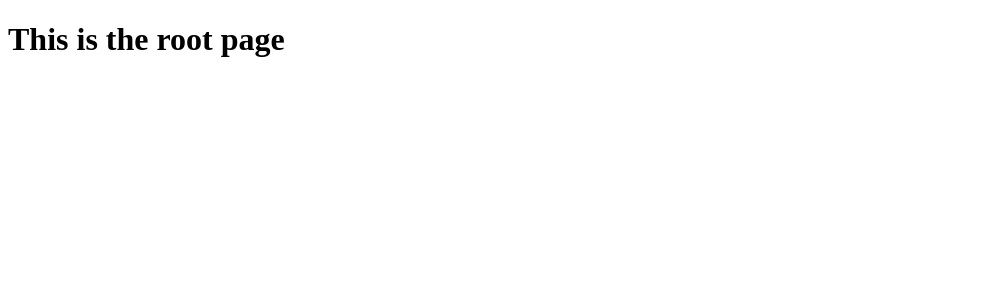
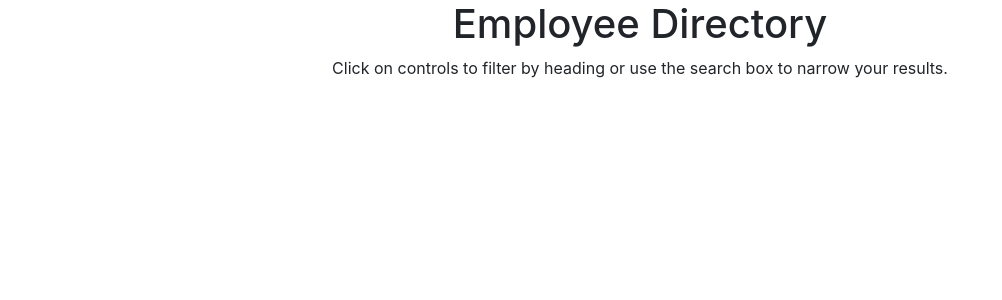
Before and after one commit to sharonkim09/react-employee-app, a React (Create React App) app: page / in a window 1280 px wide. Shown: the top 300 px of the page, without its empty margins (0-1002 px from the left). Built offline with nearby package versions, Linux system fonts and the light colour scheme.

Commit message:
added heading and description to root

```diff
--- a/public/index.html
+++ b/public/index.html
@@ -1,14 +1,12 @@
 <!DOCTYPE html>
 <html lang="en">
+
 <head>
   <meta charset="utf-8" />
   <link rel="icon" href="%PUBLIC_URL%/favicon.ico" />
   <meta name="viewport" content="width=device-width, initial-scale=1" />
   <meta name="theme-color" content="#000000" />
-    <meta
-      name="description"
-      content="Web site created using create-react-app"
-    />
+  <meta name="description" content="Web site created using create-react-app" />
   <link rel="apple-touch-icon" href="%PUBLIC_URL%/logo192.png" />
   <!--
       manifest.json provides metadata used when your web app is installed on a
@@ -24,8 +22,12 @@
       work correctly both with client-side routing and a non-root public URL.
       Learn how to configure a non-root public URL by running `npm run build`.
     -->
+  <!-- Look to bootstrap cdn -->
+  <link rel="stylesheet" href="https://stackpath.bootstrapcdn.com/bootstrap/4.5.0/css/bootstrap.min.css"
+    integrity="sha384-9aIt2nRpC12Uk9gS9baDl411NQApFmC26EwAOH8WgZl5MYYxFfc+NcPb1dKGj7Sk" crossorigin="anonymous">
   <title>React App</title>
 </head>
+
 <body>
   <noscript>You need to enable JavaScript to run this app.</noscript>
   <div id="root"></div>
@@ -40,4 +42,5 @@
       To create a production bundle, use `npm run build` or `yarn build`.
     -->
 </body>
+
 </html>
--- a/src/App.js
+++ b/src/App.js
@@ -3,7 +3,8 @@ import React from 'react';
 function App() {
   return (
     <div className="App">
-    <h1>This is the root page</h1>
+    <h1 className="text-center">Employee Directory</h1>
+    <p className="text-center">Click on controls to filter by heading or use the search box to narrow your results.</p>
     </div>
   );
 }
```
Lines whose indentation alone changed are shown as unchanged.
